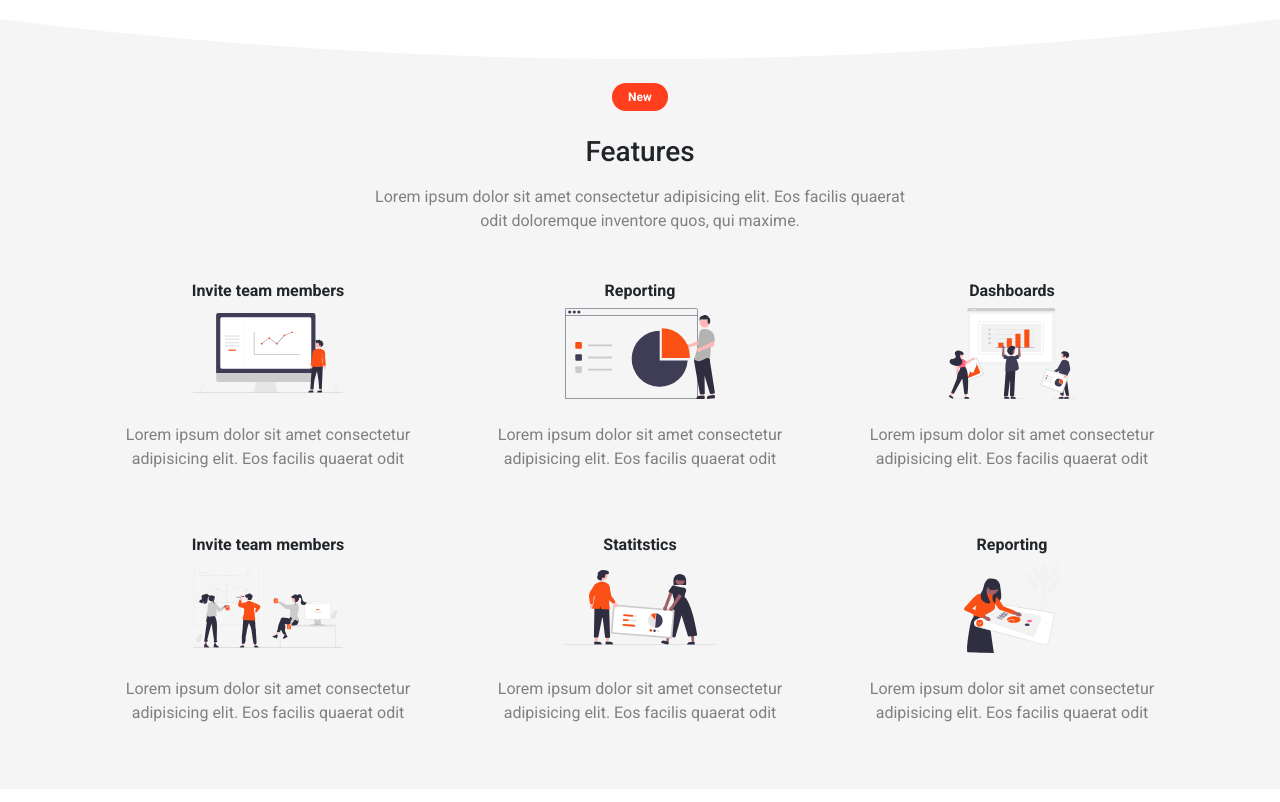
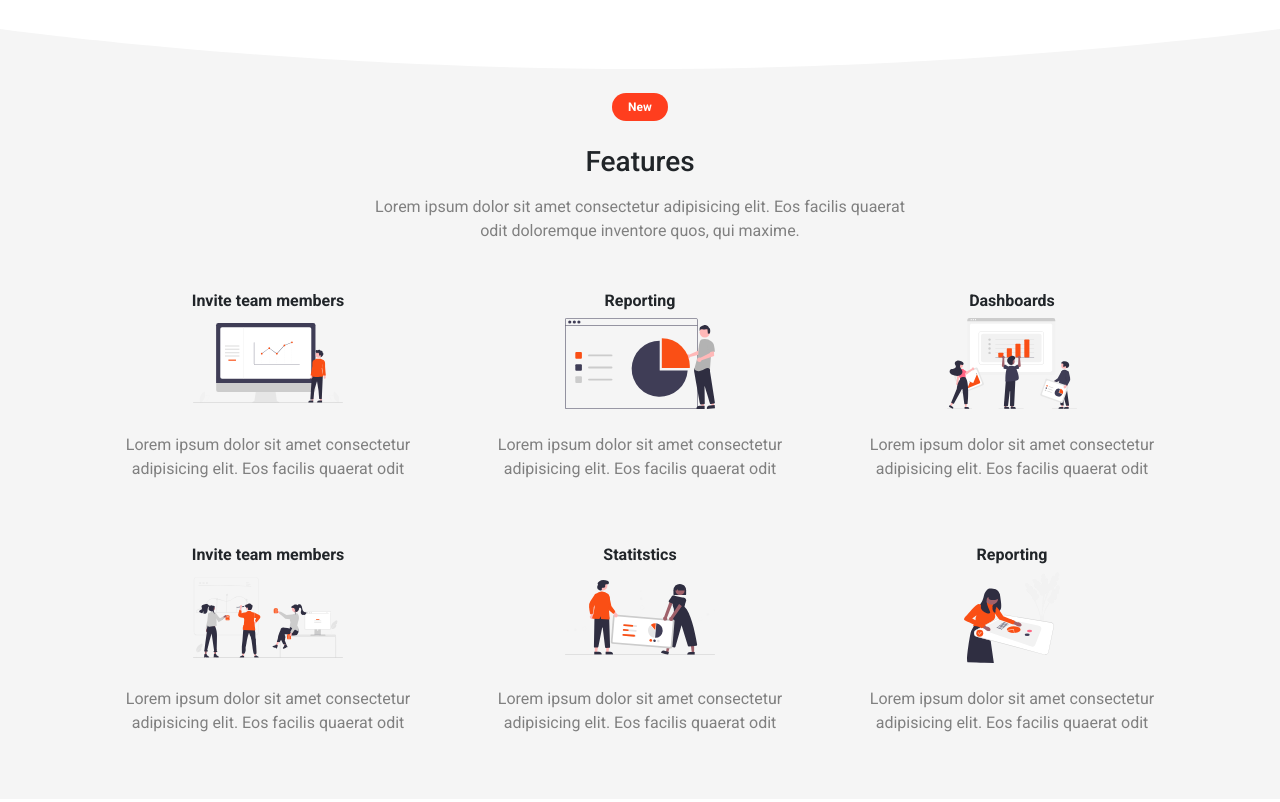
Before and after one commit to martopravia/segundo_ejercicio-maquetacion_hack, a plain HTML site: page index.html in a window 1280 px wide. Shown: the part 465-1267 px from the top of the page. Drawn offline with nearby package versions, Linux system fonts and the light colour scheme; a web font is replaced by a local one.

Commit message:
se acomoda la pancita y se hace con before del segundo container, m top para bajarlo

```diff
--- a/css/styles.css
+++ b/css/styles.css
@@ -85,7 +85,7 @@ p {
   background-size: cover;
   background-position: center;
 } */
-.pancita {
+/* .pancita {
   position: relative;
   height: 40px;
   background-image: url("../img/curveGray.svg");
@@ -97,14 +97,50 @@ p {
   top: 0;
   left: 0;
   background-repeat: no-repeat;
-  background-size: cover;
-  /* background size en firefox 100% 100% */
-  width: 100% 100%;
-  /* se usa doble en firefox */
-  height: 40px;
+  background-size: cover; */
+/* background size en firefox 100% 100% */
+/* width: 100% 100%; */
+/* se usa doble en firefox */
+/* height: 40px;
+} */
+
+/* prueba con after no funcionó */
+/* .row .header {
+  position: relative;
+  z-index: 1;
 }
 
-.conainerRedes {
+.row .header::after {
+  content: "";
+  position: absolute;
+  bottom: 80px;
+  left: 0;
+  width: 100%;
+  height: 40px;
+  background-image: url("../img/curveGray.svg");
+  background-repeat: no-repeat;
+  background-size: cover;
+  z-index: -1;
+} */
+
+#secondContainer {
+  position: relative;
+  margin-top: 50px;
+}
+
+#secondContainer::before {
+  content: "";
+  position: absolute;
+  top: -40px;
+  left: 0;
+  width: 100%;
+  height: 40px;
+  background-image: url("../img/curveGray.svg");
+  background-repeat: no-repeat;
+  background-size: cover;
+}
+
+.containerRedes {
   margin-bottom: 16px;
 }
 
@@ -127,8 +163,10 @@ footer .titulosFooter {
   margin-bottom: 20px;
   padding-top: 30px;
 }
-footer .contenidoFooter {
+footer .contenidoFooter .solutions {
   margin-bottom: 3px;
+  /* list-style-type: none;
+  padding-left: 0; */
 }
 
 #fromtheblog {
--- a/index.html
+++ b/index.html
@@ -118,10 +118,10 @@
         </div>
       </div>
     </div>
-    <div class="pancita">
-      <div class="pancita2"></div>
-      <!-- <img src="img/curveGray.svg" alt="" /> -->
-    </div>
+    <!-- <div class="pancita">
+      <div class="pancita2"></div> -->
+    <!-- <img src="img/curveGray.svg" alt="" /> -->
+    <!-- </div> -->
     <div class="container-fluid" id="secondContainer">
       <div class="section container">
         <div class="row">
```
